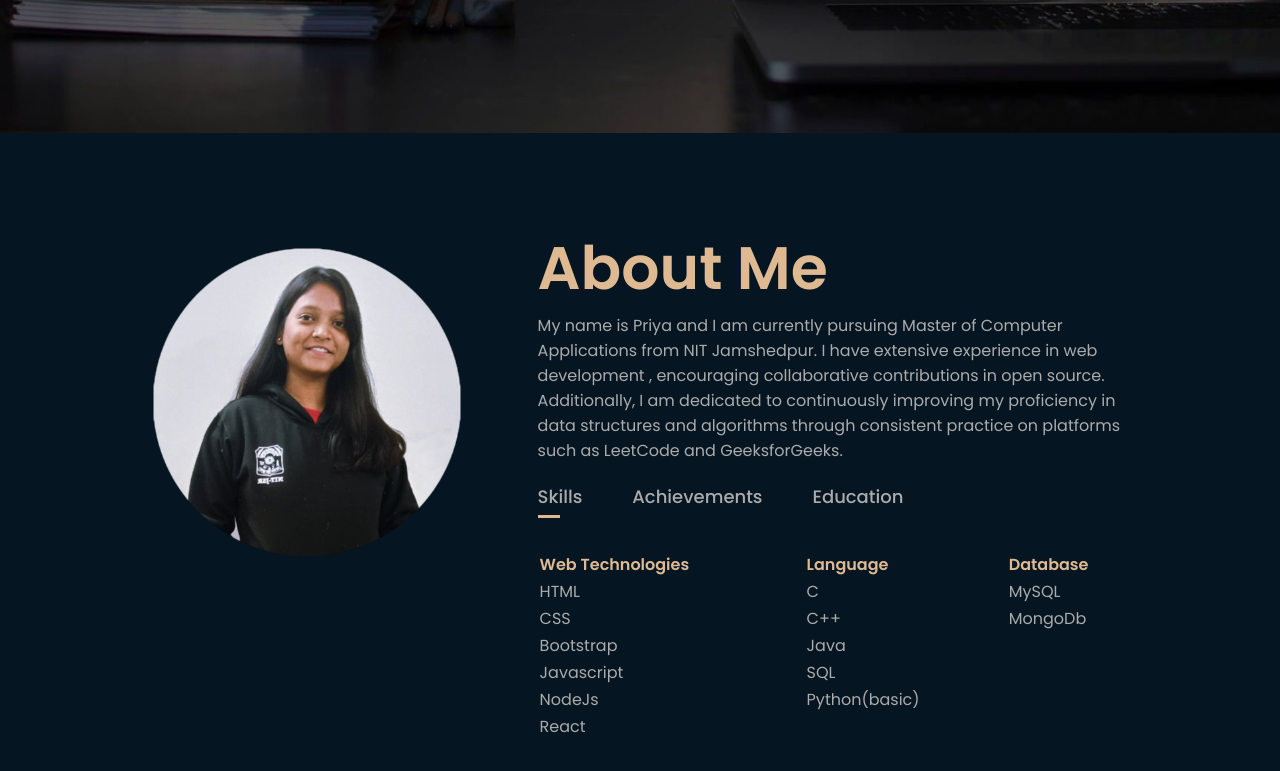
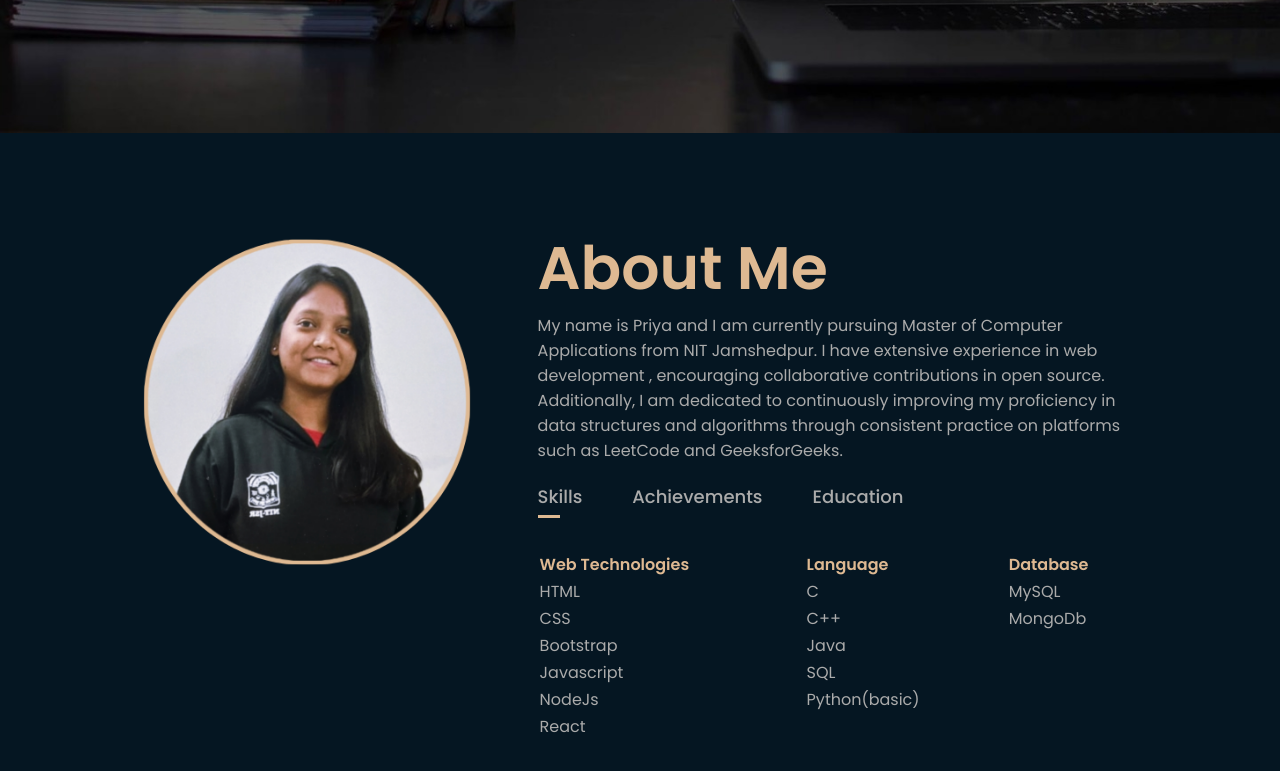
Before and after one commit to Priiyyya-21/portfolio, a plain HTML site: page index.html in a window 1280 px wide. Shown: the part 667-1438 px from the top of the page. Drawn offline with nearby package versions, Linux system fonts and the light colour scheme.

Commit message:
Updated Resume

```diff
--- a/index.html
+++ b/index.html
@@ -44,7 +44,7 @@
         <div class="container">
             <div class="row">
                 <div class="about-col-1">
-                    <img src="images/priya-img.png">
+                    <img src="images/priya-about.png">
                 </div>
                 <div class="about-col-2">
                     <h1 class="sub-title">About Me</h1>
```
Also changed, not shown: images/priya-about.png (added), images/priya-abt.jpg (added), 1 other file.
